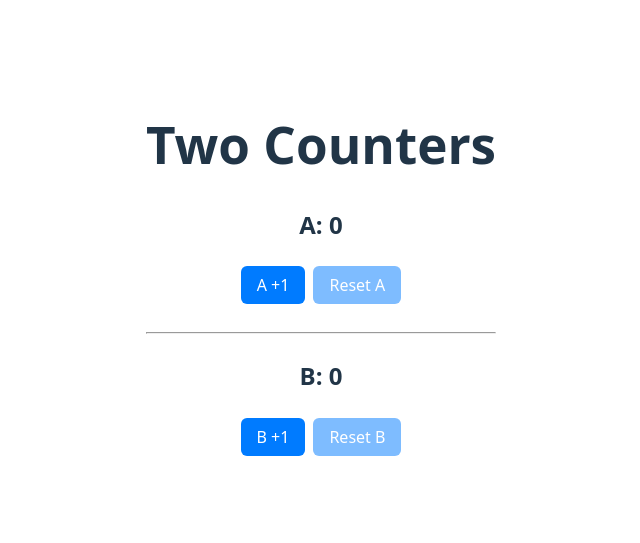
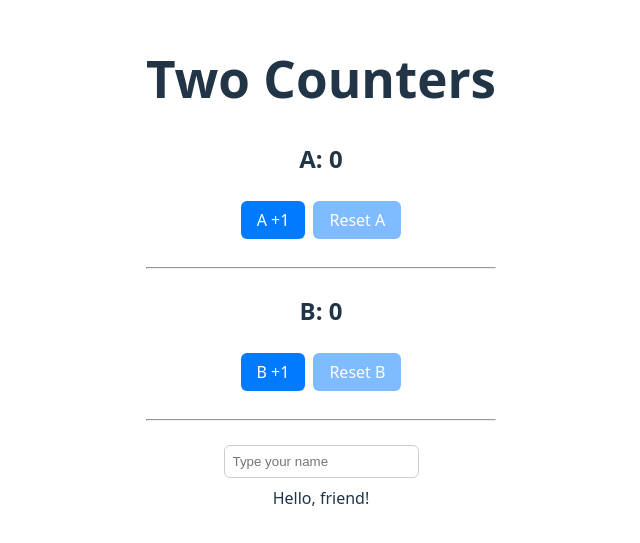
Before and after one commit to skyphoxx/spch-prep, a React (Vite) app: page / in a window 1280 px wide. Shown: the part 129-672 px from the top of the page, without its empty margins (319-959 px from the left). Built offline with nearby package versions, Linux system fonts and the light colour scheme.

Commit message:
feat: add controlled input demo

```diff
--- a/src/App.tsx
+++ b/src/App.tsx
@@ -3,9 +3,10 @@ import { Button } from "./components/Button";
 import "./App.css";
 
 export default function App() {
-  // ✅ hooks at top-level, not in conditionals/loops
+  // ✅ hooks at top-level
   const [countA, setA] = useState(0);
   const [countB, setB] = useState(0);
+  const [name, setName] = useState("");
 
   return (
     <div className="app" style={{ padding: 24, textAlign: "center" }}>
@@ -22,6 +23,19 @@ export default function App() {
       <h2>B: {countB}</h2>
       <Button label="B +1" onClick={() => setB((n) => n + 1)} />
       <Button label="Reset B" onClick={() => setB(0)} disabled={countB === 0} />
+
+      <hr style={{ margin: "24px 0" }} />
+
+      {/* --- Controlled input --- */}
+      <div>
+        <input
+          value={name}
+          onChange={(e) => setName(e.target.value)}
+          placeholder="Type your name"
+          style={{ padding: 8, borderRadius: 6, border: "1px solid #ccc" }}
+        />
+        <p style={{ marginTop: 8 }}>Hello, {name || "friend"}!</p>
+      </div>
     </div>
   );
 }
```
